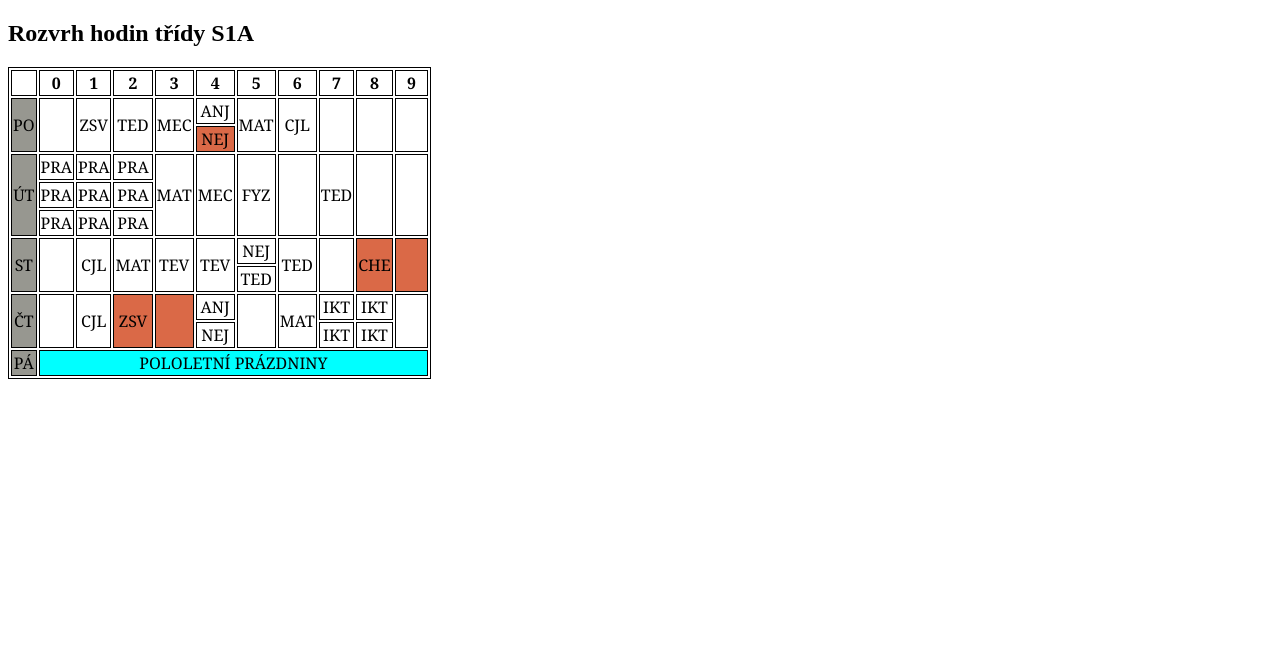
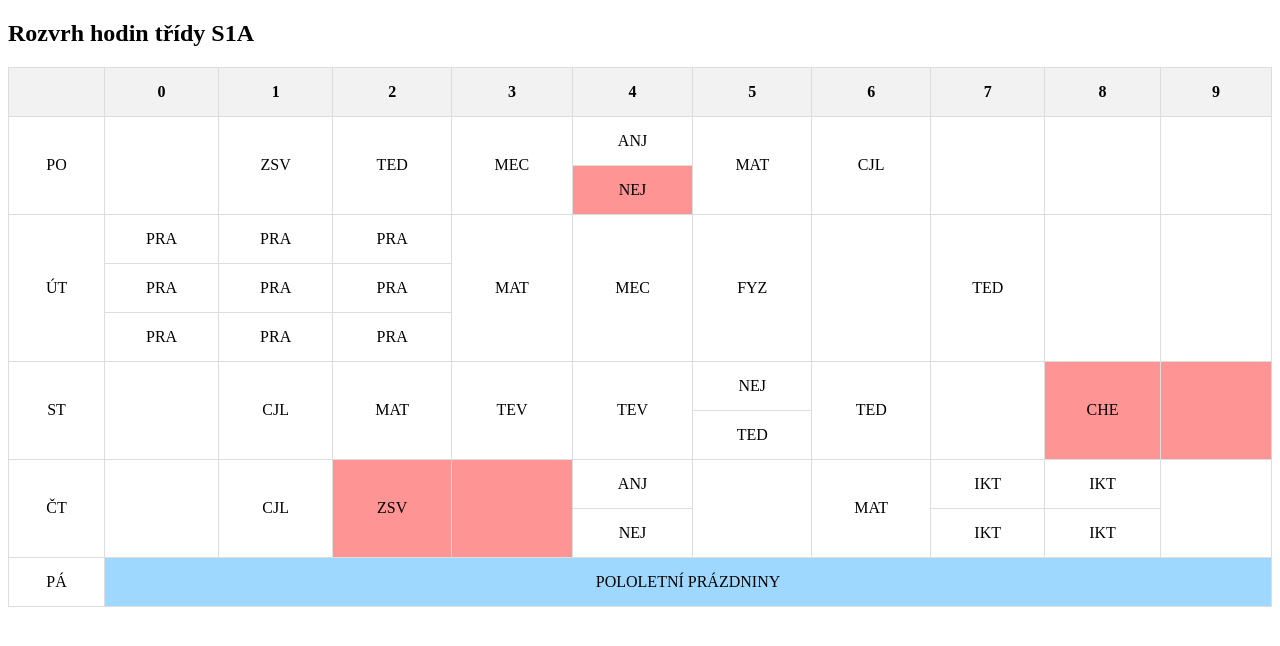
Before and after one commit to pslib-cz/2023-p2a-web-html-table-rozvrh-DavidUdic-P1A, a plain HTML site: page index.html in a window 1280 px wide. Drawn offline with Linux system fonts and the light colour scheme.

Commit message:
asasdasd

```diff
--- a/index.html
+++ b/index.html
@@ -6,29 +6,35 @@
     <title>Rozvrh hodin</title>
     <style>
 
-table, th, td {
-  border:1px solid black;
-  text-align: center;
-  font-family: Georgia, 'Times New Roman', Times, serif;
+body {
+    margin-top: 20px;
 }
 
+table {
+    border-collapse: collapse;
+    width: 100%;
+}
 
+th, td {
+    border: 0.5px solid #ddd;
+    padding: 15px;
+    text-align: center;
+}
+
+th {
+    background-color: #f2f2f2;
+    text-transform: uppercase;
+}
 
 td {
-   width: auto;
-}
-
-.prazdniny {
-    text-align: center;
-    background-color: aqua;
+    position: relative;
 }
 
 .supl {
-    background-color: rgb(218, 105, 71);
+    background-color: rgba(255, 0, 0, 0.418);
 }
-
-.dny {
-    background-color: rgb(151, 151, 144);
+.prazdniny {
+    background-color: rgba(0, 153, 255, 0.377);
 }
 </style>
 </head>
```
